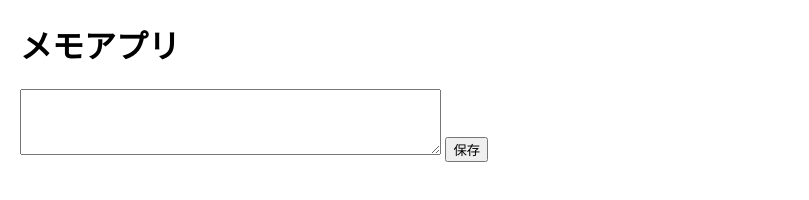
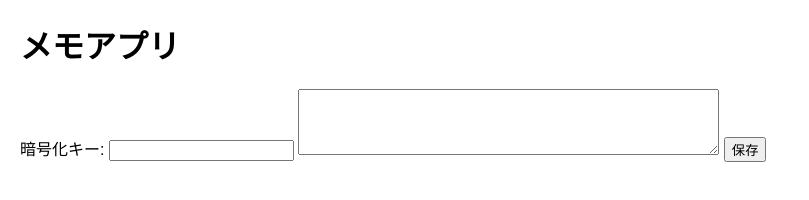
Before and after one commit to Ry02024/SimpleMemoApp, a plain HTML site: page index.html in a window 1280 px wide. Shown: the whole page, without its empty margins (0-809 px from the left). Drawn offline with Linux system fonts and the light colour scheme.

Commit message:
Update index.html

```diff
--- a/index.html
+++ b/index.html
@@ -7,6 +7,9 @@
 </head>
 <body>
     <h1>メモアプリ</h1>
+    <!-- 暗号化キー入力用のフィールドを追加 -->
+    <label for="keyInput">暗号化キー:</label>
+    <input type="text" id="keyInput">
     <textarea id="memoInput" rows="4" cols="50"></textarea>
     <button id="saveButton">保存</button>
     <div id="memoContainer"></div>
```
